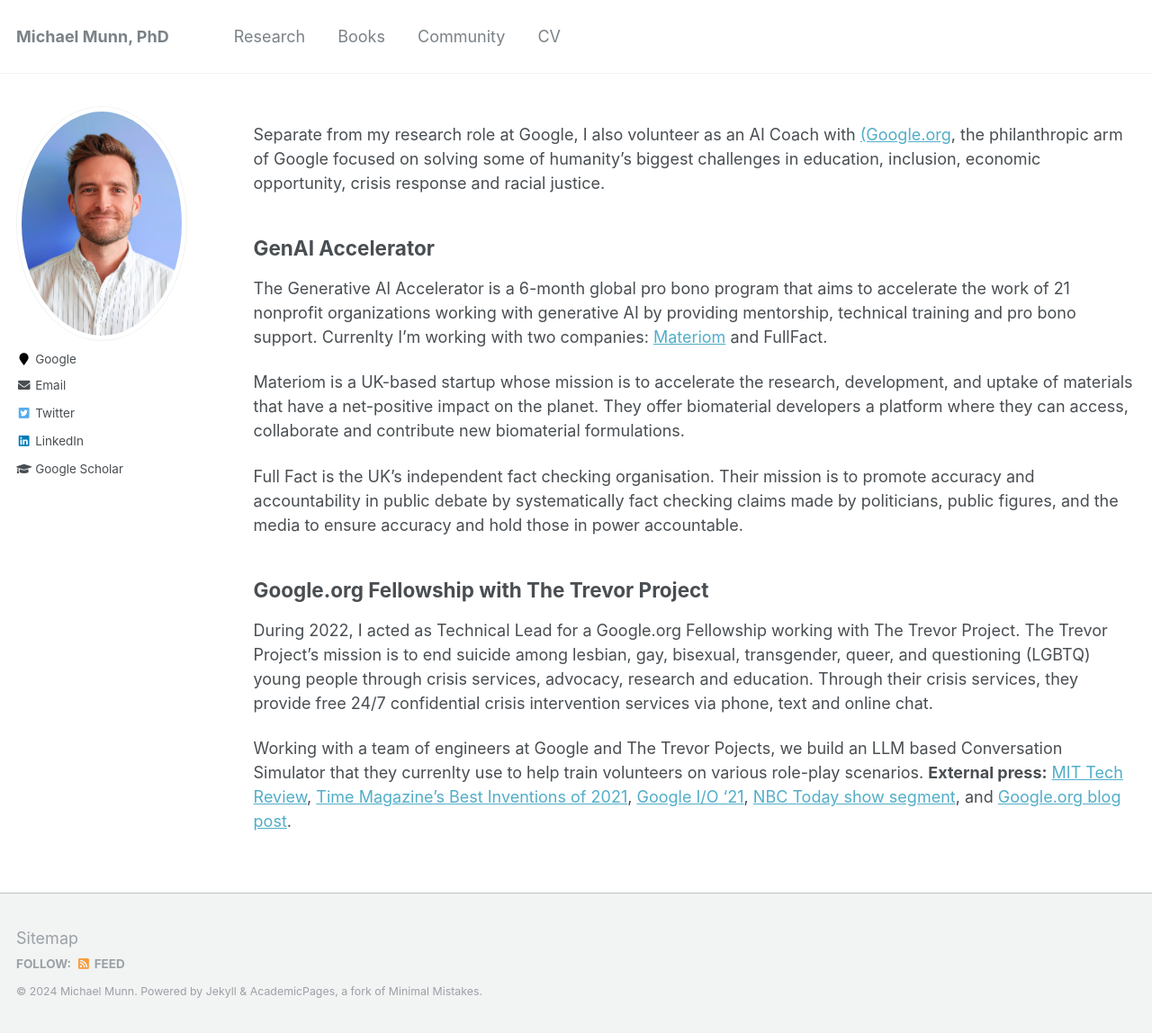
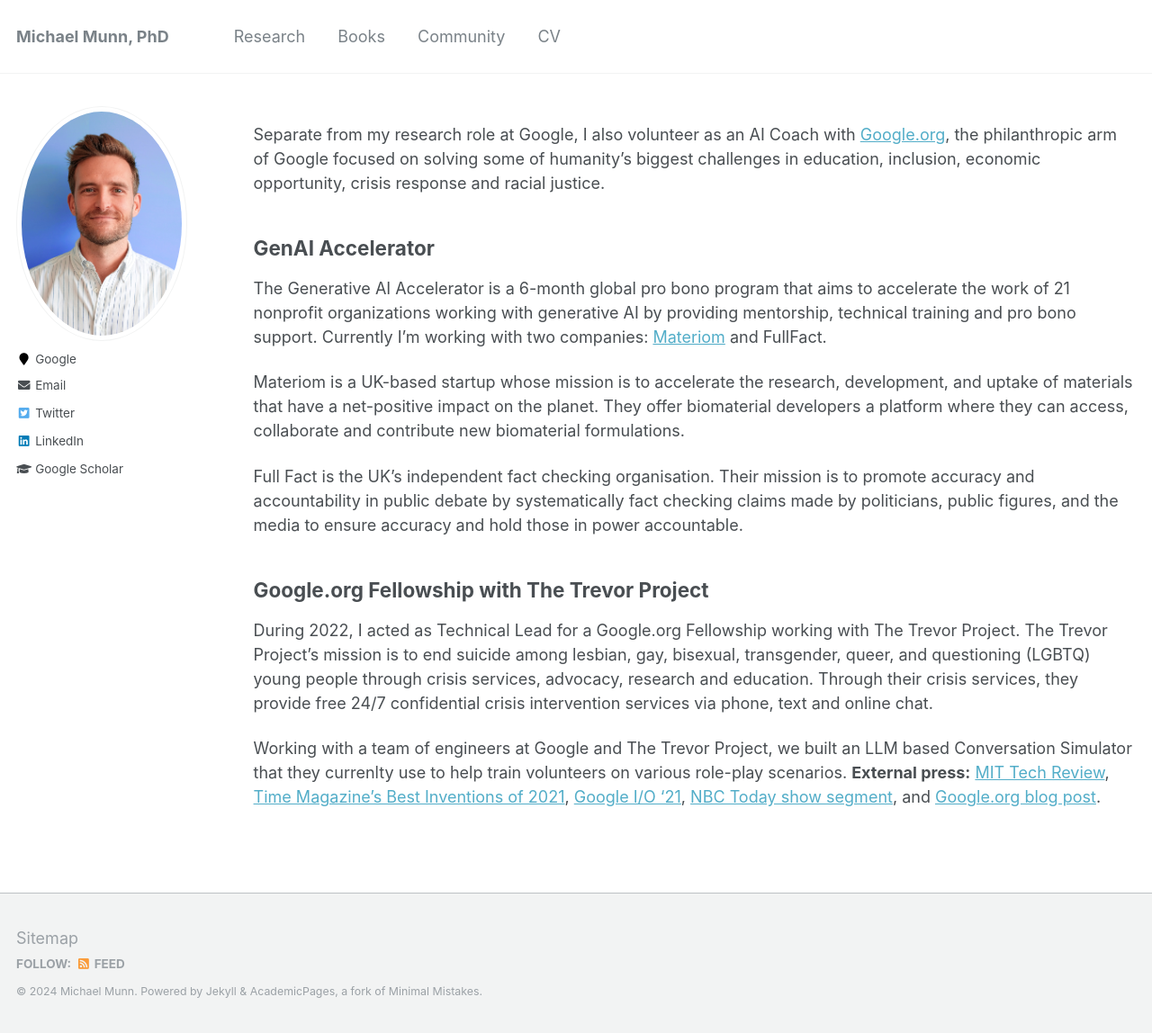
Before and after one commit to munnm/munnm.github.io, a Jekyll site: the page built from _pages/community.md, in a window 1280 px wide and 1148 px high. Shown: the whole window at 90% size. Built offline with Jekyll 4.4.1, drawn with Linux system fonts in a browser that asks for light colours.

Commit message:
fix typos

```diff
--- a/_pages/community.md
+++ b/_pages/community.md
@@ -5,11 +5,11 @@ permalink: /community/
 author_profile: true
 ---
 
-Separate from my research role at Google, I also volunteer as an AI Coach with [(Google.org](https://www.google.org), the philanthropic arm of Google focused on solving some of humanity’s biggest challenges in education, inclusion, economic opportunity, crisis response and racial justice.
+Separate from my research role at Google, I also volunteer as an AI Coach with [Google.org](https://www.google.org), the philanthropic arm of Google focused on solving some of humanity’s biggest challenges in education, inclusion, economic opportunity, crisis response and racial justice.
 
 ## GenAI Accelerator
 
-The Generative AI Accelerator is a 6-month global pro bono program that aims to accelerate the work of 21 nonprofit organizations working with generative AI by providing mentorship, technical training and pro bono support. Currenlty I'm working with two companies: [Materiom](https://materiom.org/) and FullFact.
+The Generative AI Accelerator is a 6-month global pro bono program that aims to accelerate the work of 21 nonprofit organizations working with generative AI by providing mentorship, technical training and pro bono support. Currently I'm working with two companies: [Materiom](https://materiom.org/) and FullFact.
 
 Materiom is a UK-based startup whose mission is to accelerate the research, development, and uptake of materials that have a net-positive impact on the planet. They offer biomaterial developers a platform where they can access, collaborate and contribute new biomaterial formulations.
 
@@ -19,4 +19,4 @@ Full Fact is the UK's independent fact checking organisation. Their mission is t
 
 During 2022, I acted as Technical Lead for a Google.org Fellowship working with The Trevor Project. The Trevor Project's mission is to end suicide among lesbian, gay, bisexual, transgender, queer, and questioning (LGBTQ) young people through crisis services, advocacy, research and education. Through their crisis services, they provide free 24/7 confidential crisis intervention services via phone, text and online chat.
 
-Working with a team of engineers at Google and The Trevor Pojects, we build an LLM based Conversation Simulator that they currenlty use to help train volunteers on various role-play scenarios. **External press:** [MIT Tech Review](https://www.technologyreview.com/2021/02/26/1020010/trevor-project-ai-suicide-hotline-training), [Time Magazine's Best Inventions of 2021](https://time.com/collection/best-inventions-2021/6113112/crisis-contact-simulator/), [Google I/O ‘21](https://www.youtube.com/watch?v=qKkjCQlS1g4&t=1545s), [NBC Today show segment](https://www.today.com/video/how-the-trevor-project-uses-technology-to-help-save-lives-92848709676), and [Google.org blog post](https://blog.google/outreach-initiatives/google-org/trevor-project/).
+Working with a team of engineers at Google and The Trevor Project, we built an LLM based Conversation Simulator that they currenlty use to help train volunteers on various role-play scenarios. **External press:** [MIT Tech Review](https://www.technologyreview.com/2021/02/26/1020010/trevor-project-ai-suicide-hotline-training), [Time Magazine's Best Inventions of 2021](https://time.com/collection/best-inventions-2021/6113112/crisis-contact-simulator/), [Google I/O ‘21](https://www.youtube.com/watch?v=qKkjCQlS1g4&t=1545s), [NBC Today show segment](https://www.today.com/video/how-the-trevor-project-uses-technology-to-help-save-lives-92848709676), and [Google.org blog post](https://blog.google/outreach-initiatives/google-org/trevor-project/).
```
